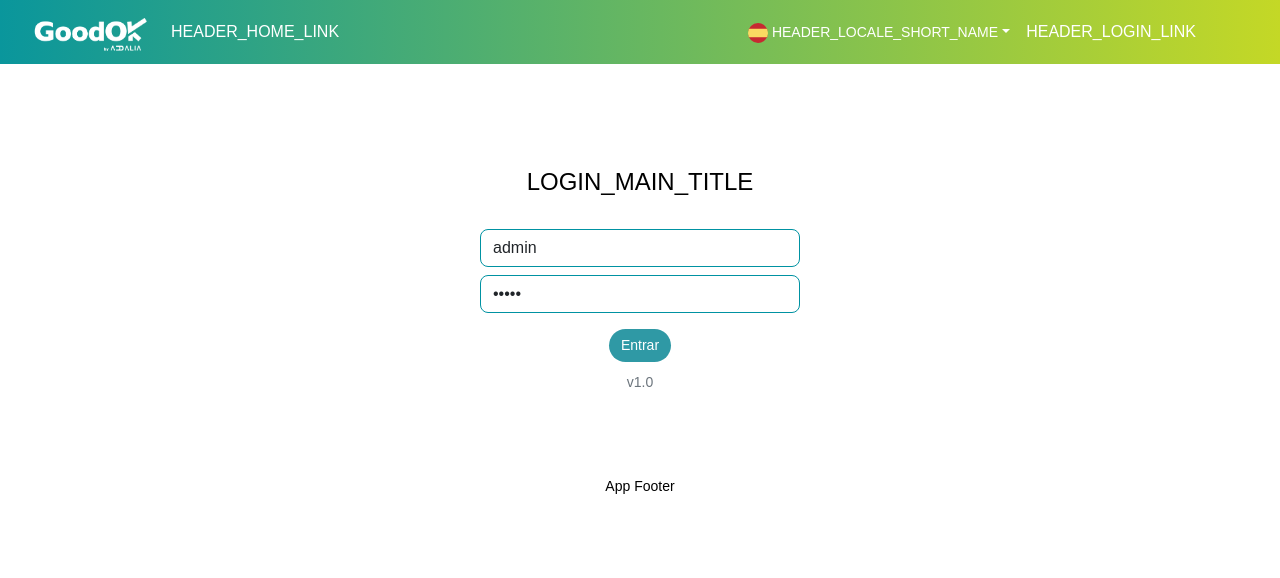
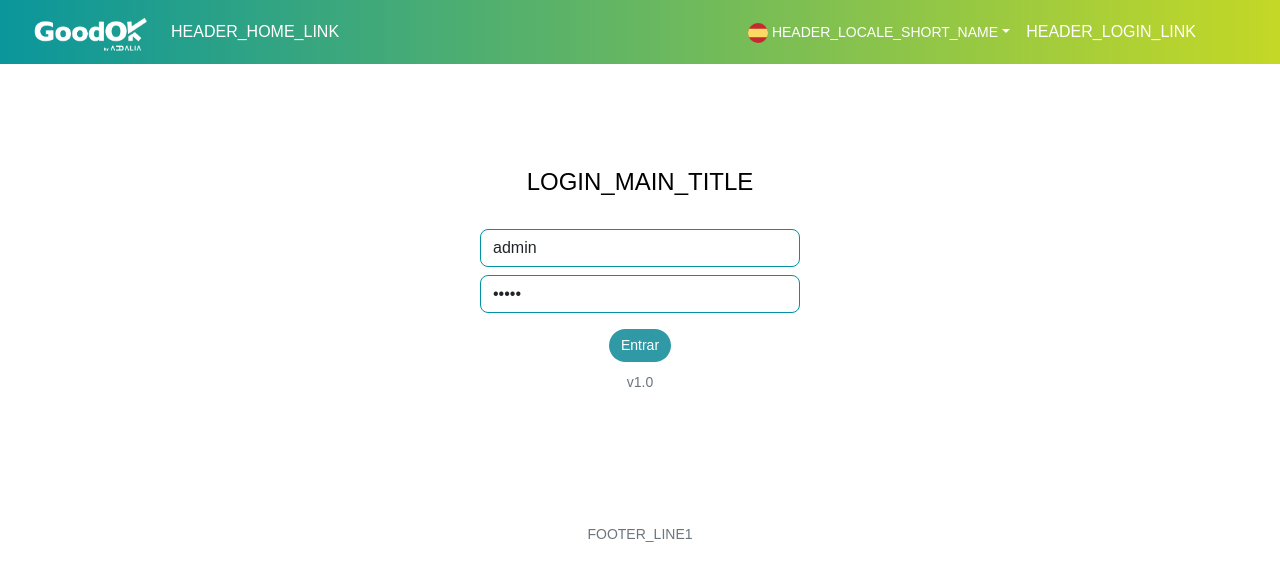
Before and after one commit to dmeritano/vue-users-crud, a Vue app: page /login in a window 1280 px wide. Shown: the top 578 px of the page. Built offline with nearby package versions, Linux system fonts and the light colour scheme.

Commit message:
Agregdas traducciones faltantes para Home y Footer

```diff
--- a/src/components/AppFooter.vue
+++ b/src/components/AppFooter.vue
@@ -1,6 +1,9 @@
 <template>
-  <footer class="text-center my-3">
-    <small>App Footer</small>
+  <footer class="text-center">
+    <div class="my-5 py-5">
+      <small class="text-muted">{{$t("FOOTER_LINE1")}}</small>
+    </div>
+
   </footer>
 </template>
 
--- a/src/locales/en.json
+++ b/src/locales/en.json
@@ -10,6 +10,7 @@
   "HEADER_LOCALE_LONG_NAME_ES" : "Spanish",
   "HOME_MAIN_TITLE" : "User List",
   "HOME_CREATE_USER_BTN" : "Add user",
+  "HOME_SEARCH_BOX" : "Search for user",
   "HOME_TABLE_COL_1" : "Username",
   "HOME_TABLE_COL_2" : "Name",
   "HOME_TABLE_COL_3" : "Surname",
@@ -26,5 +27,6 @@
   "EDITUSER_VALIDATION_USERNAME" : "Username is required",
   "EDITUSER_VALIDATION_PASSWORD" : "Password is required",
   "EDITUSER_ERRORS_WARNING" : "Please, check following error | Please, check following errors",
-  "LOGIN_MAIN_TITLE" : "User's Administration"
+  "LOGIN_MAIN_TITLE" : "User's Administration",
+  "FOOTER_LINE1" : "{'@'} ADDALIA. All rights reserved."
 }
--- a/src/locales/es.json
+++ b/src/locales/es.json
@@ -10,6 +10,7 @@
   "HEADER_LOCALE_LONG_NAME_ES" : "Español",
   "HOME_MAIN_TITLE" : "Lista de usuarios",
   "HOME_CREATE_USER_BTN" : "Agregar usuario",
+  "HOME_SEARCH_BOX" : "Buscar usuario",
   "HOME_TABLE_COL_1" : "Usuario",
   "HOME_TABLE_COL_2" : "Nombre",
   "HOME_TABLE_COL_3" : "Apellido",
@@ -29,5 +30,6 @@
   "LOGIN_MAIN_TITLE" : "Administración de Usuarios",
   "GENERAL_CANCEL_BTN" : "Cancelar",
   "GENERAL_CONFIRM_BTN" : "Confirmar",
-  "GENERAL_SAVE_BTN" : "Guardar"
+  "GENERAL_SAVE_BTN" : "Guardar",
+  "FOOTER_LINE1" : "{'@'} ADDALIA. Todos los derechos reservados."
 }
--- a/src/pages/HomePage.vue
+++ b/src/pages/HomePage.vue
@@ -8,7 +8,7 @@
       </div>
       <div class="col mb-3 pe-3">
         <div class="d-flex flex-row-reverse">
-          <input type="text" class="form-control search-input custom-input" v-model="searchTerm" placeholder="Buscar usuario" @keyup="search"/>
+          <input type="text" class="form-control search-input custom-input" v-model="searchTerm" :placeholder="$t('HOME_SEARCH_BOX')" @keyup="search"/>
         </div>
       </div>
     </div>
```
Also changed, not shown: src/TODO.txt.
